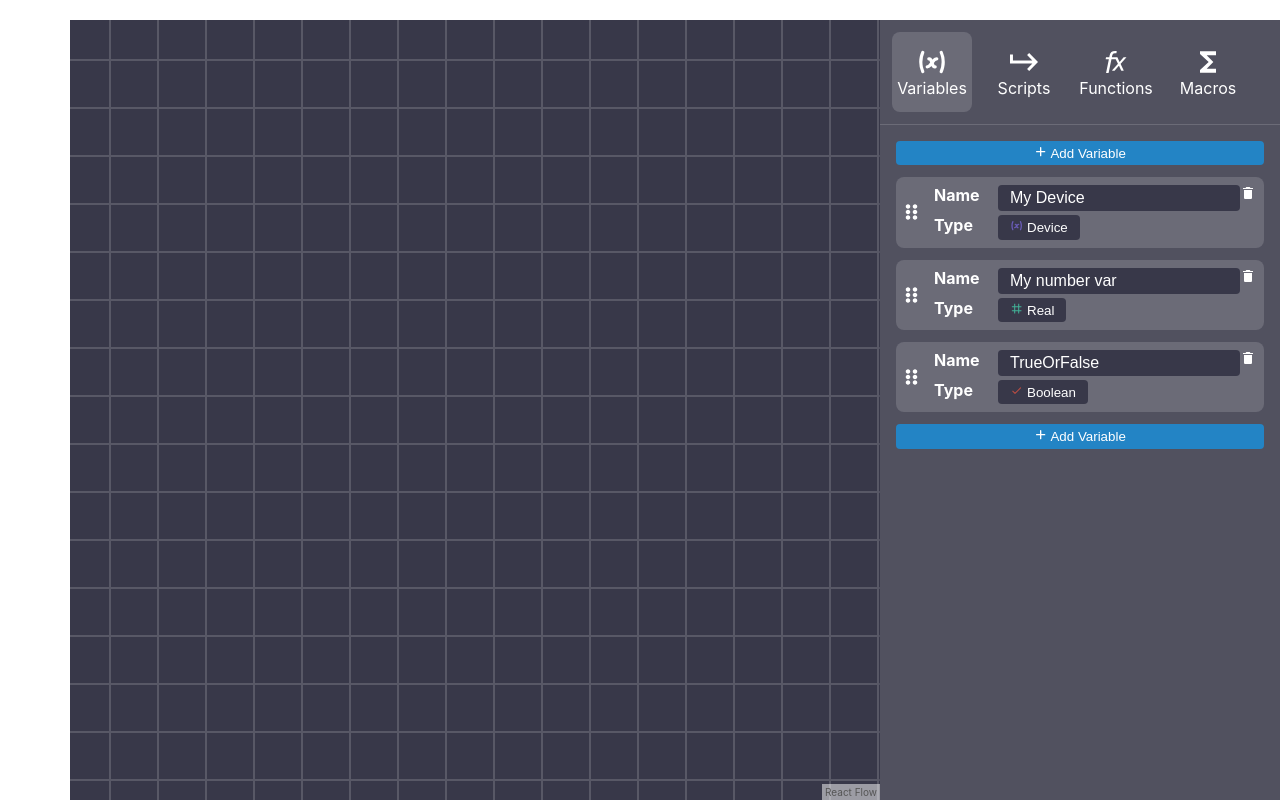
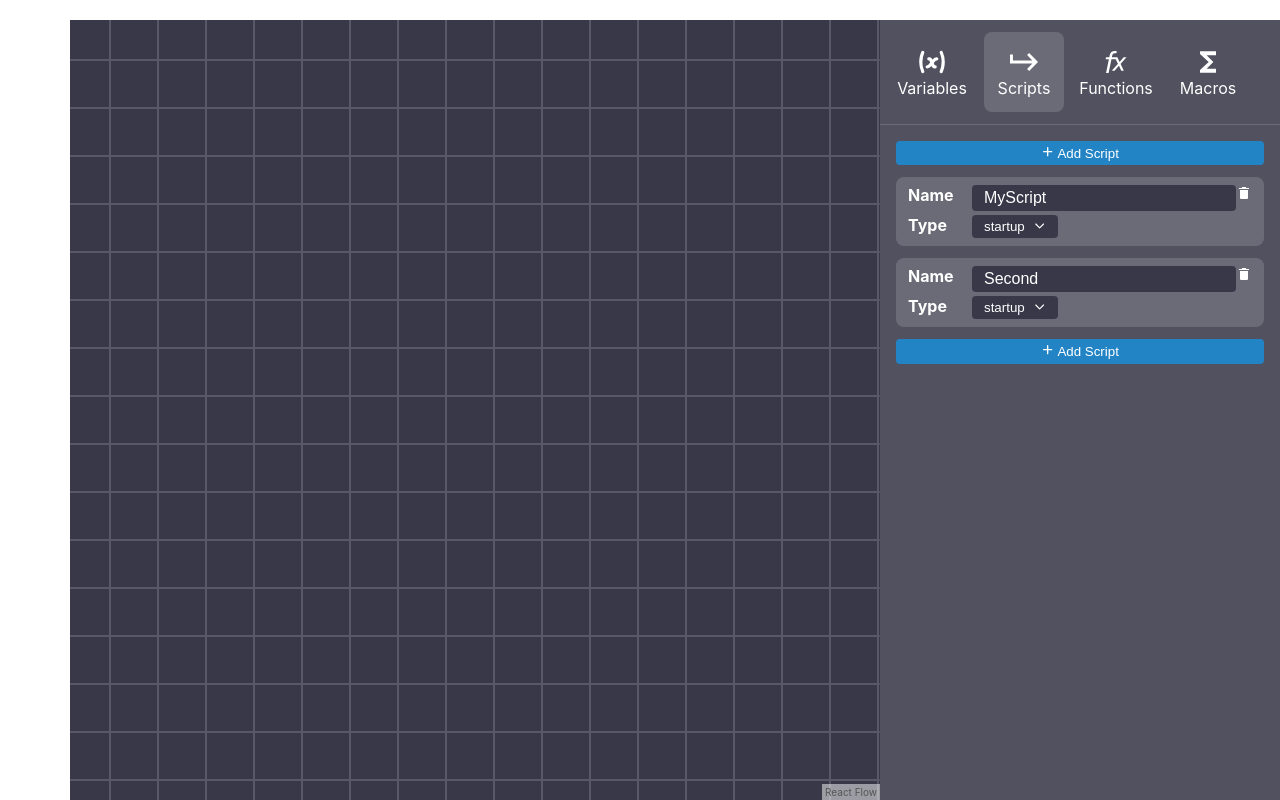
Before and after one commit to GuillaumeJestin/halo-scripting-app, a React (Create React App) app: page / in a window 1280 px wide. Built offline with nearby package versions, Linux system fonts and the light colour scheme.

Commit message:
lot of work

```diff
--- a/src/common/Dropdown.tsx
+++ b/src/common/Dropdown.tsx
@@ -3,6 +3,7 @@ import { AnimatePresence, motion } from "framer-motion";
 import _ from "lodash";
 import { Fragment, useEffect, useRef, useState } from "react";
 import { createPortal } from "react-dom";
+import { HiOutlineChevronDown } from "react-icons/hi";
 import styled from "styled-components";
 
 type DropdownProps<T> = {
@@ -44,6 +45,9 @@ function Dropdown<T>({ options, selected: _selected, optionDisplay: OptionDispla
                 :
                 (message || "Open")
             }
+            <motion.div style={{ display: "flex", marginLeft: "0.5rem" }} initial={{ rotate: open ? 180 : 0 }} animate={{ rotate: open ? 180 : 0 }} >
+              <HiOutlineChevronDown />
+            </motion.div>
           </MenuButton>
           <DropdownContent {...{ options, optionDisplay: OptionDisplay, open, buttonRef, onSelection }} />
         </>
@@ -124,6 +128,7 @@ const MenuButton = styled(Menu.Button)`
   border-radius: 0.25rem;
   padding: 0.25rem 0.75rem;
   cursor: pointer;
+  display: flex;
 `;
 
 const Container = styled(motion.div)`
@@ -131,7 +136,7 @@ const Container = styled(motion.div)`
   background: var(--darker);
   color: var(--text-color);
   border-radius: 0.25rem;
-  height: 400px;
+  max-height: 400px;
   z-index: 10;
   box-shadow: 0px 0.25rem 0.5rem rgba(0,0,0,0.3);
   display: flex;
--- a/src/pages/edition/EditionPage.tsx
+++ b/src/pages/edition/EditionPage.tsx
@@ -10,6 +10,9 @@ import { v4 as uuidv4 } from 'uuid';
 import FunctionCategoryType from "../../types/function-type/FunctionCategoryType";
 import { checkEdgeValueType, isValueEdge } from "./editor/utility/createEdge";
 import SideBar from "./side-bar/SideBar";
+import ScriptNodeType from "../../types/node-type/ScriptNodeType";
+import { FlowOutput } from "./editor/constants/FlowHandlers";
+import removeFlowEdge from "./editor/utility/removeFlowEdge";
 
 const EditionPage = () => {
   const [elements, setElements] = useState<(NodeType | EdgeType)[]>(testState);
@@ -155,6 +158,65 @@ const EditionPage = () => {
     }
   }, []);
 
+  const scripts = elements.filter(element => isNode(element) && element.type === "script") as ScriptNodeType[];
+
+  const onScriptChange = (script: ScriptNodeType) => {
+    setElements(elements => {
+
+      const newElements = [...elements];
+
+      const index = newElements.findIndex(v => v.id === script.id);
+
+      if (index >= 0) {
+        newElements[index] = script;
+      }
+
+      return newElements;
+    })
+  }
+
+  const createScript = (start?: boolean) => {
+    setElements(elements => {
+
+      const editorPosition = instanceRef.current?.toObject().position || [0, 0];
+      const editorBoundingRect = editorRef.current?.getBoundingClientRect();
+      const editorWidth = editorBoundingRect?.width ?? 0;
+      const editorHeight = editorBoundingRect?.height ?? 0;
+
+      const position = { x: -editorPosition[0] + editorWidth / 2, y: -editorPosition[1] + editorHeight / 2 };
+
+      const script: ScriptNodeType = {
+        id: uuidv4(),
+        type: "script",
+        data: {
+          name: "New Script",
+          type: "startup"
+        },
+        position
+      }
+
+      if (start) return [script, ...elements]
+
+      return [...elements, script];
+    })
+  }
+
+  const onScriptDelete = (script: ScriptNodeType) => {
+    setElements(elements => {
+      let newElements = [...elements];
+
+      newElements = removeFlowEdge(newElements, script.id, FlowOutput, "source");
+
+      const index = newElements.findIndex(node => node.id === script.id);
+
+      if (index >= 0) {
+        newElements.splice(index, 1);
+      }
+
+      return newElements;
+    })
+  }
+
   return (
     <>
       <div>
@@ -173,6 +235,10 @@ const EditionPage = () => {
           onVariableChange={onVariableChange}
           onVariableDragEnd={onVariableDragEnd}
           onVariableDelete={onVariableDelete}
+          scripts={scripts}
+          onScriptChange={onScriptChange}
+          createScript={createScript}
+          onScriptDelete={onScriptDelete}
         />
       </div>
     </>
--- a/src/pages/edition/editor/edges/FlowHandler.tsx
+++ b/src/pages/edition/editor/edges/FlowHandler.tsx
@@ -9,6 +9,7 @@ import EdgeType from '../../../../types/edge-type/EdgeType';
 import { ActionSetElements, EditorReducerAction } from '../store/EditorReducer';
 import getInputFlowFromNode from '../utility/getInputFlowFromNode';
 import getOutpuFlowFromNode from '../utility/getOutpuFlowFromNode';
+import removeFlowEdge from '../utility/removeFlowEdge';
 
 type FlowHandlerProp = {
   type: 'source' | 'target';
@@ -52,56 +53,7 @@ const FlowHandler = ({ type, id, connected, isConnectable, nodeId }: FlowHandler
 
         dispatch({
           type: ActionSetElements, setElements: elements => {
-            const newElements = [...elements];
-
-            // Gathering all edges to remove, we gotta remove all the flow from this node until the end of the execution line
-            const edgesToRemove: string[] = [];
-            const startingEdges: EdgeType[] = [];
-
-            if (type === "target") {
-              elements.forEach(edge => {
-                if (isEdge(edge) && edge.target === nodeId && edge.targetHandle === id) {
-                  startingEdges.push(edge);
-                }
-              })
-            } else {
-              const start = elements.find(edge => {
-                if (isEdge(edge) && edge.source === nodeId && edge.sourceHandle === id) {
-                  return true;
-                }
-                return false;
-              }) as EdgeType | undefined;
-              if (start) startingEdges.push(start);
-            }
-
-            startingEdges.forEach(edge => edgesToRemove.push(edge.id));
-
-            const recursiveWalk = (edge: EdgeType) => {
-              const node = elements.find(node => isNode(node) && node.id === edge.target);
-
-              if (node) {
-                const inputFlow = getInputFlowFromNode(elements, node.id);
-
-                const arWeContinuing = inputFlow.filter(edge => edgesToRemove.includes(edge.id)).length === inputFlow.length;
-
-                if (arWeContinuing) {
-                  const outputFlow = getOutpuFlowFromNode(elements, node.id);
-
-                  outputFlow.forEach(edge => edgesToRemove.push(edge.id));
-
-                  outputFlow.forEach(edge => recursiveWalk(edge));
-                }
-              }
-            };
-
-            startingEdges.forEach(edge => recursiveWalk(edge));
-
-            // Removing all connected edges to this handle :)
-            _.remove(newElements, edge => {
-              return isEdge(edge) && edgesToRemove.includes(edge.id)
-            });
-
-            return newElements;
+            return removeFlowEdge(elements, nodeId, id, type);
           }
         });
       }
--- /dev/null
+++ b/src/pages/edition/editor/utility/removeFlowEdge.ts
@@ -0,0 +1,61 @@
+import _ from "lodash";
+import { isEdge, isNode } from "react-flow-renderer";
+import EdgeType from "../../../../types/edge-type/EdgeType";
+import NodeType from "../../../../types/node-type/NodeType";
+import getInputFlowFromNode from "./getInputFlowFromNode";
+import getOutpuFlowFromNode from "./getOutpuFlowFromNode";
+
+const removeFlowEdge = (elements: (NodeType | EdgeType)[], nodeId: string, handleId: string, type: 'source' | 'target') => {
+  const newElements = [...elements];
+
+  // Gathering all edges to remove, we gotta remove all the flow from this node until the end of the execution line
+  const edgesToRemove: string[] = [];
+  const startingEdges: EdgeType[] = [];
+
+  if (type === "target") {
+    elements.forEach(edge => {
+      if (isEdge(edge) && edge.target === nodeId && edge.targetHandle === handleId) {
+        startingEdges.push(edge);
+      }
+    })
+  } else {
+    const start = elements.find(edge => {
+      if (isEdge(edge) && edge.source === nodeId && edge.sourceHandle === handleId) {
+        return true;
+      }
+      return false;
+    }) as EdgeType | undefined;
+    if (start) startingEdges.push(start);
+  }
+
+  startingEdges.forEach(edge => edgesToRemove.push(edge.id));
+
+  const recursiveWalk = (edge: EdgeType) => {
+    const node = elements.find(node => isNode(node) && node.id === edge.target);
+
+    if (node) {
+      const inputFlow = getInputFlowFromNode(elements, node.id);
+
+      const arWeContinuing = inputFlow.filter(edge => edgesToRemove.includes(edge.id)).length === inputFlow.length;
+
+      if (arWeContinuing) {
+        const outputFlow = getOutpuFlowFromNode(elements, node.id);
+
+        outputFlow.forEach(edge => edgesToRemove.push(edge.id));
+
+        outputFlow.forEach(edge => recursiveWalk(edge));
+      }
+    }
+  };
+
+  startingEdges.forEach(edge => recursiveWalk(edge));
+
+  // Removing all connected edges to this handle :)
+  _.remove(newElements, edge => {
+    return isEdge(edge) && edgesToRemove.includes(edge.id)
+  });
+
+  return newElements;
+}
+
+export default removeFlowEdge;
--- a/src/pages/edition/side-bar/ListElementContainer.tsx
+++ b/src/pages/edition/side-bar/ListElementContainer.tsx
@@ -98,7 +98,7 @@ const ListElementContainer = forwardRef<HTMLDivElement, ListElementContainerProp
 
 const Container = styled.div`
   background-color: var(--lighter);
-  padding: 0.5rem;
+  padding: 0.5rem 0.75rem;
   border-radius: 0.5rem;
   margin-bottom: 0.75rem;
   display: flex;
@@ -109,7 +109,7 @@ const IconContainer = styled.div`
   display: flex;
   align-items: center;
   cursor: grab;
-  margin-right: 1rem;
+  margin-right: 0.75rem;
 
   & svg {
     margin: 0 -5px 0 -4px;
--- a/src/pages/edition/side-bar/SideBar.tsx
+++ b/src/pages/edition/side-bar/SideBar.tsx
@@ -1,4 +1,4 @@
-import { forwardRef, Fragment, memo, ReactNode } from "react";
+import { Fragment, memo, ReactNode } from "react";
 import FunctionCategoryType from "../../../types/function-type/FunctionCategoryType";
 import FunctionType from "../../../types/function-type/FunctionType";
 import VariableType from "../../../types/variable-type/VariableType";
@@ -11,6 +11,8 @@ import { HiVariable } from "react-icons/hi";
 import { AiOutlineFunction } from "react-icons/ai";
 import { IoMdReturnRight } from "react-icons/io";
 import { MdFunctions } from "react-icons/md";
+import ScriptsList from "./scripts/ScriptsList";
+import ScriptNodeType from "../../../types/node-type/ScriptNodeType";
 
 type SideBarProps = {
   onFunctionDragEnd: (event: MouseEvent, offset: { x: number, y: number }, func: FunctionType, category: FunctionCategoryType) => void;
@@ -18,13 +20,17 @@ type SideBarProps = {
   onVariableChange: (variable: VariableType, start?: boolean) => void;
   onVariableDragEnd: (event: MouseEvent, offset: { x: number; y: number; }, variable: VariableType) => void;
   onVariableDelete: (variable: VariableType) => void;
+  scripts: ScriptNodeType[];
+  onScriptChange: (script: ScriptNodeType) => void;
+  createScript: (start?: boolean) => void;
+  onScriptDelete: (script: ScriptNodeType) => void;
 }
 
-const SideBar = ({ onFunctionDragEnd, variables, onVariableChange, onVariableDragEnd, onVariableDelete }: SideBarProps) => {
+const SideBar = ({ onFunctionDragEnd, variables, onVariableChange, onVariableDragEnd, onVariableDelete, scripts, onScriptChange, createScript, onScriptDelete }: SideBarProps) => {
 
   return (
     <div style={{ background: "var(--dark)", width: 400, display: "flex", flexDirection: "column", overflow: "auto" }}>
-      <Tab.Group>
+      <Tab.Group defaultIndex={1} >
         <Tab.List style={{ display: "flex", overflow: "auto", marginLeft: "-0.75rem", padding: "0.75rem", borderStyle: "none none solid none", borderWidth: "0.1rem", borderColor: "var(--lighter)" }} >
           <Tab as={Fragment}>
             {TabSelectionRender("Variables", HiVariable)}
@@ -44,7 +50,7 @@ const SideBar = ({ onFunctionDragEnd, variables, onVariableChange, onVariableDra
             <VariablesList variables={variables} onVariableChange={onVariableChange} onVariableDragEnd={onVariableDragEnd} onVariableDelete={onVariableDelete} />
           </Tab.Panel>
           <Tab.Panel as={TabContainer}>
-            Coming soon
+            <ScriptsList scripts={scripts} onScriptChange={onScriptChange} createScript={createScript} onScriptDelete={onScriptDelete} />
           </Tab.Panel>
           <Tab.Panel as={TabContainer}>
             <FunctionsList onDragEnd={onFunctionDragEnd} />
--- /dev/null
+++ b/src/pages/edition/side-bar/scripts/ScriptsList.tsx
@@ -0,0 +1,28 @@
+import { HiPlus } from "react-icons/hi";
+import Button from "../../../../common/Button";
+import ScriptNodeType from "../../../../types/node-type/ScriptNodeType";
+import ScriptsListElement from "./ScriptsListElement";
+
+type ScriptsListProps = {
+  scripts: ScriptNodeType[];
+  onScriptChange: (script: ScriptNodeType) => void;
+  createScript: (start?: boolean) => void;
+  onScriptDelete: (script: ScriptNodeType) => void;
+};
+
+const ScriptsList = ({ scripts, onScriptChange, createScript, onScriptDelete }: ScriptsListProps) => {
+
+  return (
+    <div style={{ flex: 1, display: "flex", flexDirection: "column", overflow: "auto", padding: "1rem" }}>
+      <Button primary style={{ marginBottom: "0.75rem" }} onPress={() => createScript(true)}><HiPlus /> Add Script</Button>
+      {
+        scripts.map(script => {
+          return <ScriptsListElement script={script} key={script.id} onScriptChange={onScriptChange} onScriptDelete={onScriptDelete} />
+        })
+      }
+      <Button primary style={{ marginBottom: "0.75rem" }} onPress={() => createScript()}><HiPlus /> Add Script</Button>
+    </div >
+  )
+}
+
+export default ScriptsList;
--- /dev/null
+++ b/src/pages/edition/side-bar/scripts/ScriptsListElement.tsx
@@ -0,0 +1,47 @@
+import TextInput from "../../../../common/TextInput";
+import ListElementContainer from "../ListElementContainer";
+import { IoMdTrash } from "react-icons/io";
+import PressableDiv from "../../../../common/PressableDiv";
+import ScriptNodeType from "../../../../types/node-type/ScriptNodeType";
+import { memo } from "react";
+import ScriptTypes from "../../../../types/script-type/ScriptTypes";
+import Dropdown from "../../../../common/Dropdown";
+
+type ScriptsListElementProps = {
+  script: ScriptNodeType;
+  onScriptChange: (script: ScriptNodeType) => void;
+  onScriptDelete: (script: ScriptNodeType) => void;
+}
+
+const LABEL_WIDTH = "4rem"
+
+const ScriptsListElement = ({ script, onScriptChange, onScriptDelete }: ScriptsListElementProps) => {
+
+  return (
+    <ListElementContainer noDrag >
+      <div style={{ display: "flex" }}>
+        <div style={{ flex: 1 }}>
+          <div style={{ display: "flex", marginBottom: "0.25rem" }}>
+            <div style={{ width: LABEL_WIDTH, fontWeight: "bold" }}>Name</div>
+            <TextInput value={script.data.name} fontSize="1rem" style={{ flex: 1, width: undefined }} onChange={name => onScriptChange({ ...script, data: { ...script.data, name } })} />
+          </div>
+          <div style={{ display: "flex" }}>
+            <div style={{ width: LABEL_WIDTH, fontWeight: "bold" }}>Type</div>
+            <Dropdown
+              options={ScriptTypes}
+              selected={script.data.type}
+              onSelection={type => onScriptChange({ ...script, data: { ...script.data, type } })}
+            />
+          </div>
+        </div>
+        <div>
+          <PressableDiv onPress={() => onScriptDelete(script)}>
+            <IoMdTrash />
+          </PressableDiv>
+        </div>
+      </div>
+    </ListElementContainer>
+  )
+}
+
+export default memo(ScriptsListElement);
--- a/src/pages/edition/side-bar/variables/VariablesList.tsx
+++ b/src/pages/edition/side-bar/variables/VariablesList.tsx
@@ -3,6 +3,7 @@ import Button from "../../../../common/Button";
 import VariableType from "../../../../types/variable-type/VariableType";
 import VariablesListElement from "./VariablesListElement";
 import { v4 as uuidv4 } from 'uuid';
+import { memo } from "react";
 
 type VariablesListProps = {
   variables: VariableType[];
@@ -37,4 +38,4 @@ const VariablesList = ({ variables, onVariableChange, onVariableDragEnd, onVaria
   )
 }
 
-export default VariablesList;
+export default memo(VariablesList);
--- a/src/pages/edition/side-bar/variables/VariablesListElement.tsx
+++ b/src/pages/edition/side-bar/variables/VariablesListElement.tsx
@@ -9,6 +9,7 @@ import { getArgumentName } from "../../editor/nodes/FunctionNode";
 import ListElementContainer from "../ListElementContainer";
 import { IoMdTrash } from "react-icons/io";
 import PressableDiv from "../../../../common/PressableDiv";
+import { memo } from "react";
 
 type VariablesListElementProps = {
   variable: VariableType;
@@ -56,4 +57,4 @@ const TypeDisplay = ({ option }: { option: ValueType }) => {
   return <><Icon color={`rgb(${color[0]},${color[1]},${color[2]})`} /> {getArgumentName(option)}</>
 }
 
-export default VariablesListElement;
+export default memo(VariablesListElement);
```
Also changed, not shown: 1 other file (tests, documents, lock files or other folders).
